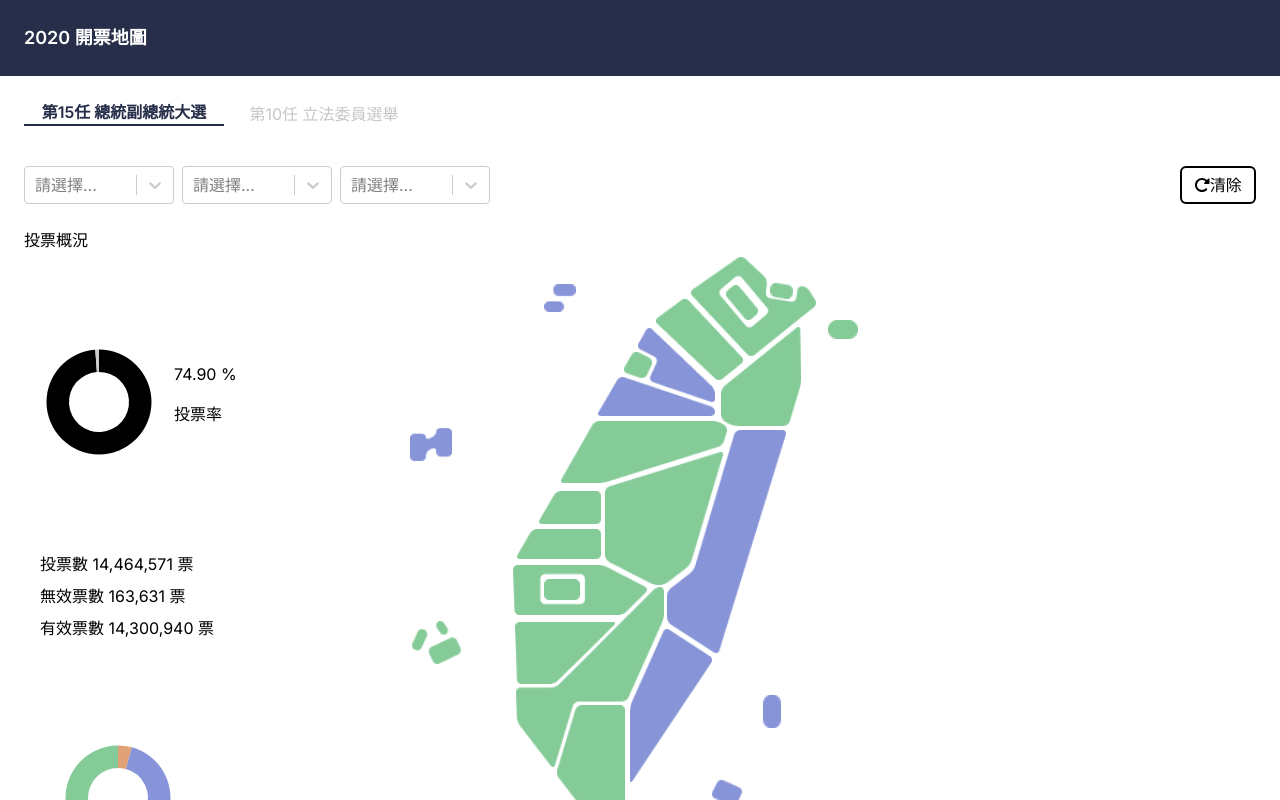
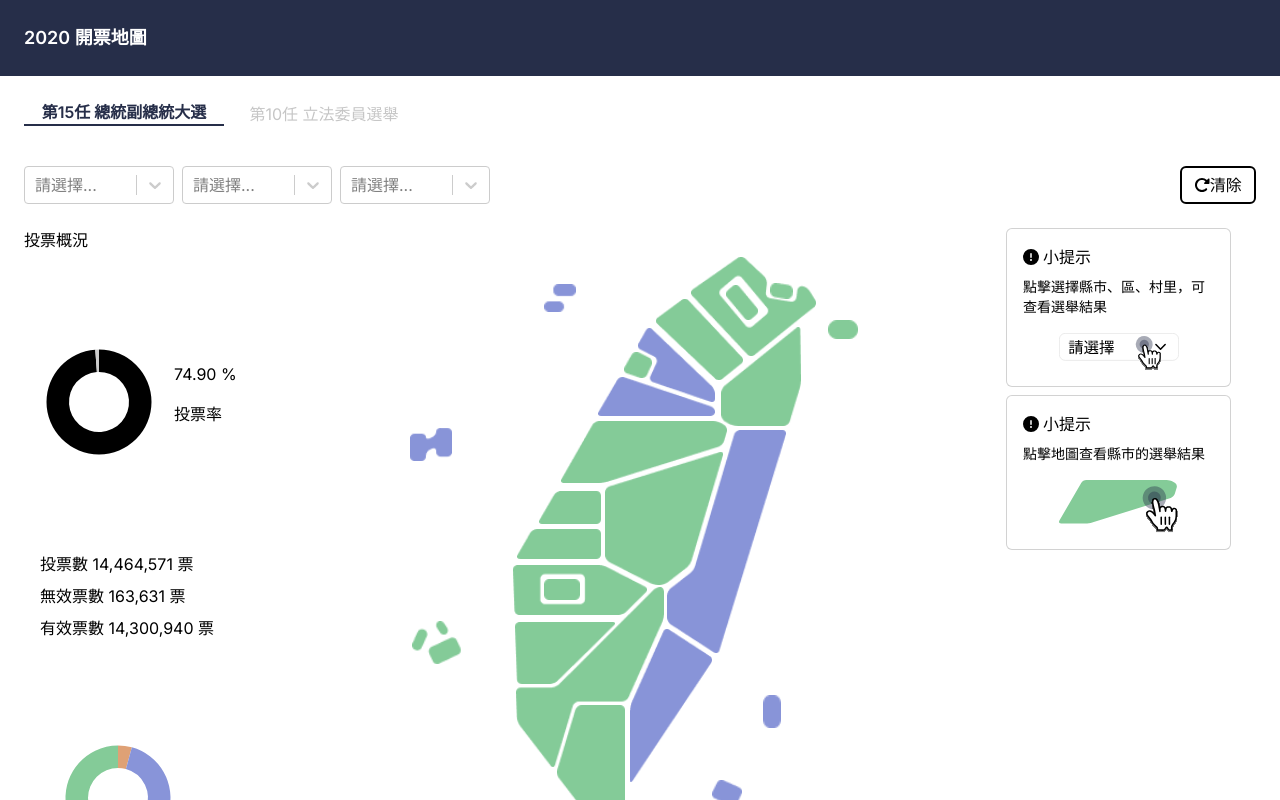
Before and after one commit to xms7104/F2E22023, a Next.js app: page / in a window 1280 px wide. Shown: the top 800 px of the page. Built offline with nearby package versions, Linux system fonts and the light colour scheme.

Commit message:
adjust tip layout

```diff
--- a/src/app/Tip.jsx
+++ b/src/app/Tip.jsx
@@ -108,7 +108,7 @@ function Tip({city, area, areaDetail, partyInformation}) {
         console.log(city)
         return(
             <div className='xl:block xl:w-[250px] lg:block lg:w-[180px] md:hidden'>
-                {city.value === 0 ? (
+                {city.length === 0 ? (
                     <>
                         <Card
                         className="mb-2 bg-[#CCCCCC] text-black w-[90%]"
```
